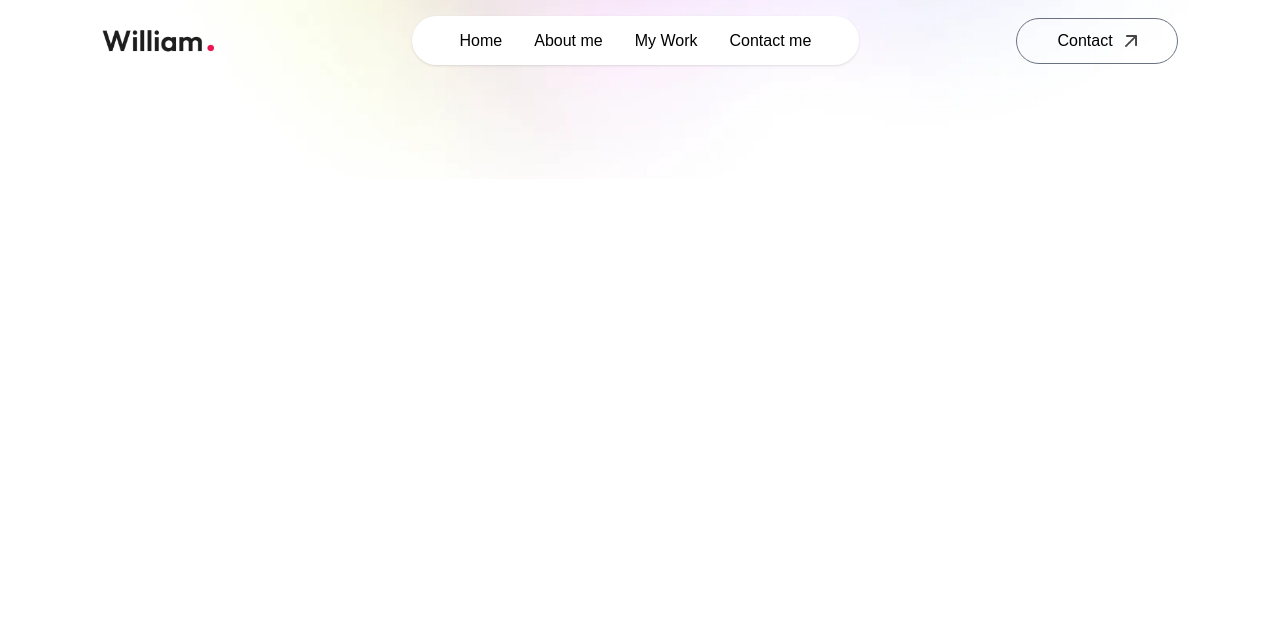
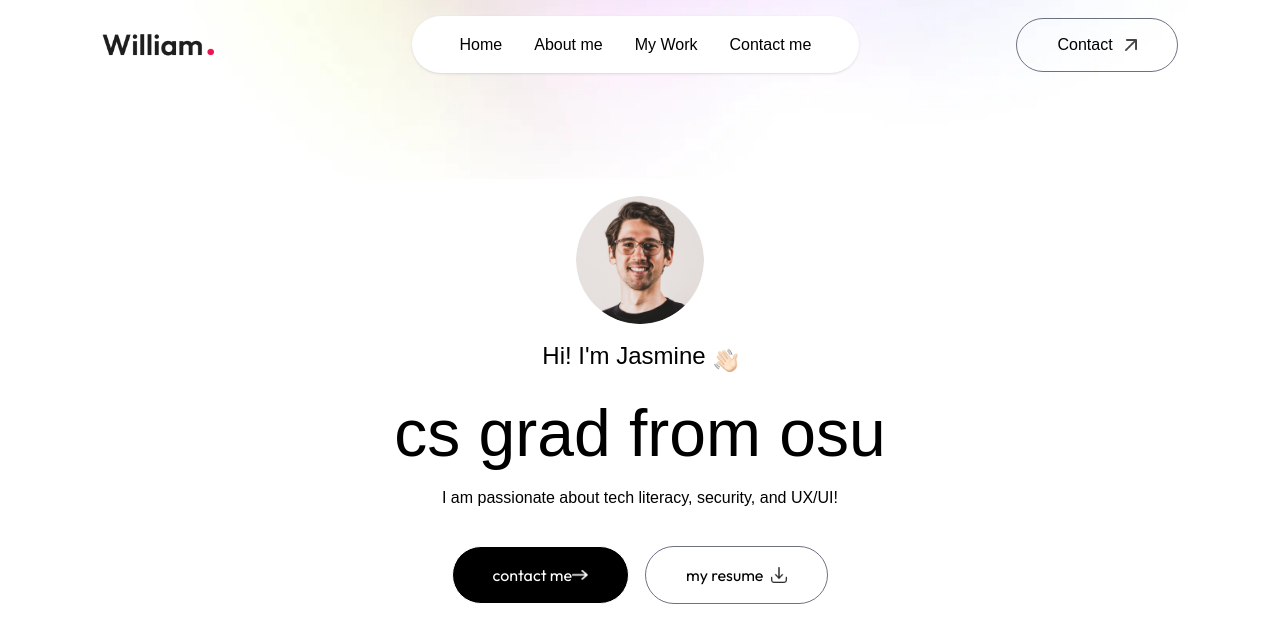
Before and after one commit to jasbot01/other-portfolio, a Next.js app in the folder my-app/: page / in a window 1280 px wide. Shown: the top 642 px of the page. Built offline with nearby package versions, Linux system fonts and the light colour scheme; a web font is replaced by a local one.

Commit message:
finally fixed the font issue on home page

```diff
--- a/my-app/app/globals.css
+++ b/my-app/app/globals.css
@@ -1,5 +1,5 @@
 @import "tailwindcss";
-@tailwind base;
+/*@tailwind base;*/
 @tailwind utilities;
 @tailwind utilities;
 
@@ -10,3 +10,7 @@
 .nav-link{
   font-family: 'Ovo', sans-serif;
 }
+
+h3{
+  font-family: 'Ovo', sans-serif;
+}
--- a/my-app/app/layout.js
+++ b/my-app/app/layout.js
@@ -18,7 +18,7 @@
   return (
     <html
       lang="en"
-      className={`${outfit.className} ${ovo.className} h-full antialiased`}
+      className={`${outfit.className} ${ovo.className} h-full antialiased leading-8 overflow-x-hidden`}
     >
       <body className="min-h-full flex flex-col">{children}</body>
     </html>
--- a/my-app/app/page.js
+++ b/my-app/app/page.js
@@ -1,10 +1,12 @@
 import Navbar from "@/components/Navbar";
+import Header from "@/components/Header";
 import Image from "next/image";
 
 export default function Home() {
   return (
     <>
     <Navbar/>
+    <Header/>
     </>
   );
 }
--- /dev/null
+++ b/my-app/components/Header.jsx
@@ -0,0 +1,44 @@
+import Image from 'next/image'
+import React from 'react'
+import {assets} from '@/assets/assets'
+import {Ovo} from 'next/font/google';
+
+const ovo = Ovo ({
+    weight: '400',
+    subsets: ['latin'],
+});
+
+const Header = () => {
+    return (
+        <div className='w-11/12 max-w-3xl text-center mx-auto h-screen flex flex-col items-center justify-center gap-4'>
+            <div>
+                <Image src={assets.profile_img} alt='' className='rounded-full w-32'/>
+
+            </div>
+            <h3 className={`${ovo.className} flex items-end gap-2 text-xl md:text-2xl mb-3`}>
+                    Hi! I'm Jasmine <Image src={assets.hand_icon} alt='' className='w-6'/>
+            </h3>
+
+            <h1 className={`${ovo.className} text-3xl sm:text-6xl lg:text-[66px]`}>
+                cs grad from osu
+            </h1>
+
+            <p className={`${ovo.className} 'max-w-2xl mx-auto'`}>
+                I am passionate about tech literacy, security, and UX/UI!
+            </p>
+            <div className='flex flex-col sm:flex-row items-center gap-4 mt-4'>
+                <a href="#contact"
+                className='px-10 py-3 border border-white rounded-full bg-black text-white flex items-center'
+                >contact me<Image src={assets.right_arrow_white} alt=''
+                className='w-4'/></a>
+
+                <a href="/sample-resume.pdf" download className='px-10 py-3 border rounded-full border-gray-500 flex items-center gap-2'>
+                my resume<Image src={assets.download_icon} alt=''
+                className='w-4'/></a>
+
+            </div>
+        </div>
+    )
+}
+
+export default Header
```
